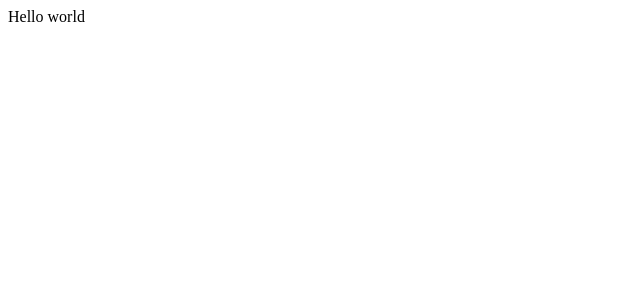
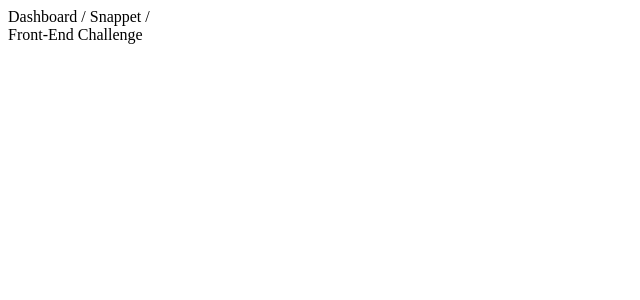
Before and after one commit to nikolasalim/SnappetChallenge.UI, a React (Create React App) app in the folder snappet-challenge/: page / in a window 1280 px wide. Shown: the top 300 px of the page, without its empty margins (0-640 px from the left). Built offline with nearby package versions, Linux system fonts and the light colour scheme.

Commit message:
Set up react-router-dom

```diff
--- a/snappet-challenge/src/App.js
+++ b/snappet-challenge/src/App.js
@@ -1,7 +1,14 @@
 import React from "react";
+import { Switch, Route } from "react-router-dom";
+import Header from "./components/Header";
 
 function App() {
-  return <div className="App">Hello world</div>;
+  return (
+    <div className="App">
+      <Route path="/" component={Header} />
+      <Switch></Switch>
+    </div>
+  );
 }
 
 export default App;
--- /dev/null
+++ b/snappet-challenge/src/components/Header.js
@@ -0,0 +1,12 @@
+import React from "react";
+
+function Header() {
+  return (
+    <div>
+      <div className="navigation">Dashboard / Snappet /</div>
+      <div className="title">Front-End Challenge</div>
+    </div>
+  );
+}
+
+export default Header;
--- a/snappet-challenge/src/index.js
+++ b/snappet-challenge/src/index.js
@@ -1,10 +1,11 @@
 import React from "react";
 import ReactDOM from "react-dom";
+import { BrowserRouter } from "react-router-dom";
 import App from "./App";
 
 ReactDOM.render(
-  <React.StrictMode>
+  <BrowserRouter>
     <App />
-  </React.StrictMode>,
+  </BrowserRouter>,
   document.getElementById("root")
 );
```
